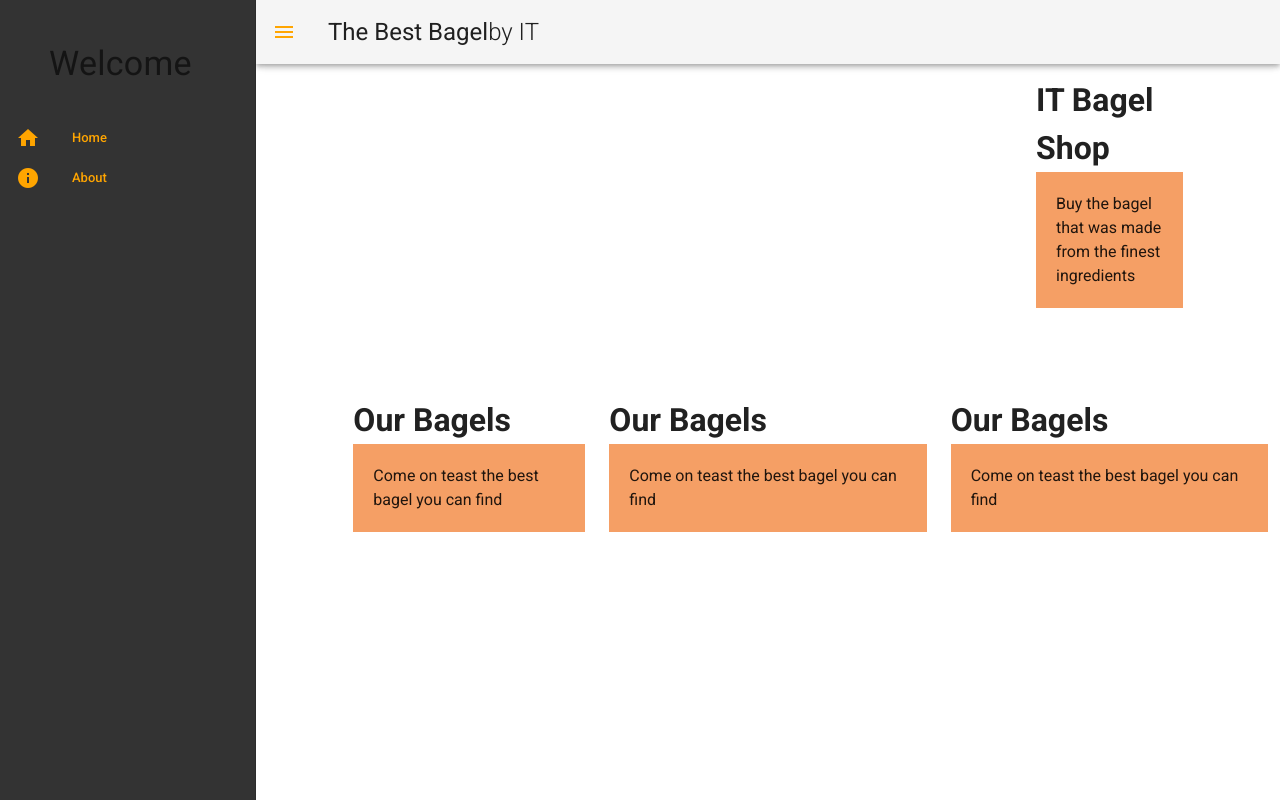
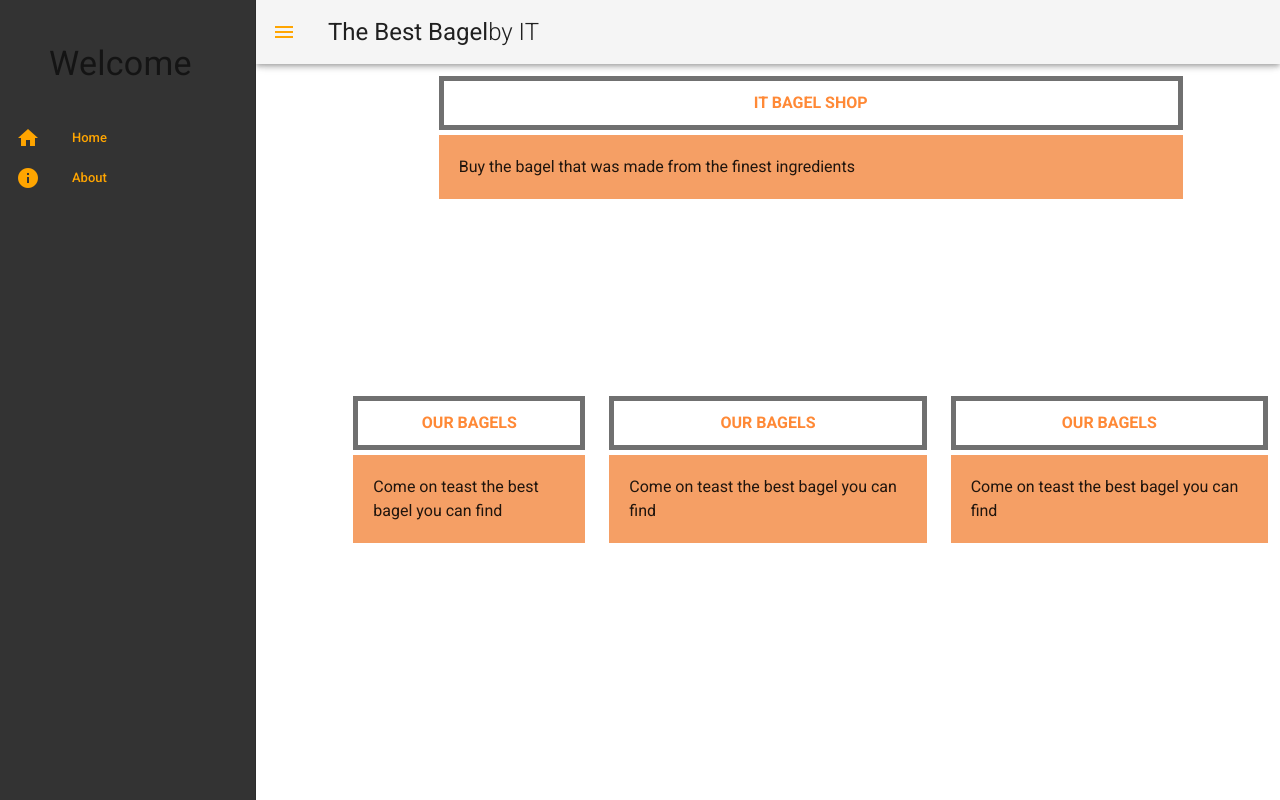
Before and after one commit to KickButtowski80/bagelshop, a Vue app: page / in a window 1280 px wide. Built offline with nearby package versions, Linux system fonts and the light colour scheme.

Commit message:
setuped scsssuccessfuly and styled the title boxes inside home by using mixins

```diff
--- a/src/components/DrawerMenu.vue
+++ b/src/components/DrawerMenu.vue
@@ -46,6 +46,7 @@ export default {
 };
 </script>
 <style lang="scss" scoped>
+
 .v-list--dense .v-subheader {
   padding: 55px 49px;
 }
--- a/src/plugins/vuetify.js
+++ b/src/plugins/vuetify.js
@@ -1,7 +1,7 @@
 
 import Vue from 'vue';
 import Vuetify from 'vuetify/lib';
-import '../sass/main.scss'
+
 Vue.use(Vuetify);
 
 export default new Vuetify({
--- /dev/null
+++ b/src/sass/_variables.scss
@@ -0,0 +1,19 @@
+
+$colors: (
+   primary: #333333,
+   secondary: #2B2B2B,
+   white: #ffffff,
+   orange: #FC6D2B,
+   darkgrey: #707070,
+   complete: #2BFC83,
+   inprogress: #FF8936,
+   incomplete: #FF1212,
+   lightgrey: #cacaca
+);
+
+@mixin infobox_mixin($border-radius,$border-color,$padding,$margin-bottom,$color) {
+   border: $border-radius solid $border-color;
+   padding: $padding;
+   margin-bottom: $margin-bottom;
+   color: $color;
+}
--- a/src/sass/main.scss
+++ /dev/null
@@ -1,12 +0,0 @@
-
-$colors: (
-    primary: #333333,
-    secondary: #2B2B2B,
-    white: #ffffff,
-    orange: #FC6D2B,
-    darkgrey: #707070,
-    complete: #2BFC83,
-    inprogress: #FF8936,
-    incomplete: #FF1212,
-    lightgrey: #cacaca
-)
--- a/src/views/Home.vue
+++ b/src/views/Home.vue
@@ -1,7 +1,7 @@
 <template>
   <v-container grid-list-xs>
     <v-row align-self="center" class="info_box">
-      <v-col sm="2" xs="12" offset-sm="9">
+      <v-col sm="9" xs="12" offset-sm="2">
         <h1>IT Bagel Shop</h1>
         <div>
           <p>Buy the bagel that was made from the finest ingredients</p>
@@ -40,16 +40,30 @@ export default {
 };
 </script>
 <style lang="scss">
+
+.info_box .col h1 {
+  @include infobox_mixin(
+    5px,
+    map-get($colors, darkgrey),
+    10px,
+    5px,
+    map-get($colors, inprogress)
+  );
+  font-weight: bold;
+  text-transform: uppercase;
+  font-size: 16px;
+  text-align: center;
+}
 .info_box p {
   background-color: #f59f65;
   padding: 20px;
 }
 
-.row:first-child{
+.row:first-child {
   height: 40vh;
 }
 
-.row:last-child{
+.row:last-child {
   height: 40vh;
 }
 </style>
--- a/vue.config.js
+++ b/vue.config.js
@@ -1,5 +1,19 @@
 module.exports = {
   "transpileDependencies": [
     "vuetify"
-  ]
+  ],
+  css: {
+    loaderOptions: {
+      // sass: {
+      //   // Here we can specify the older indent syntax formatted SASS
+      //   // Note that there is *not* a semicolon at the end of the below line
+      //   prependData: `@import "@/sass/_variables.sass"`
+      // },
+      scss: {
+        // Here we can use the newer SCSS flavor of Sass.
+        // Note that there *is* a semicolon at the end of the below line
+        prependData: `@import "@/sass/_variables.scss";`
+      }
+    }
+  }
 }
```
